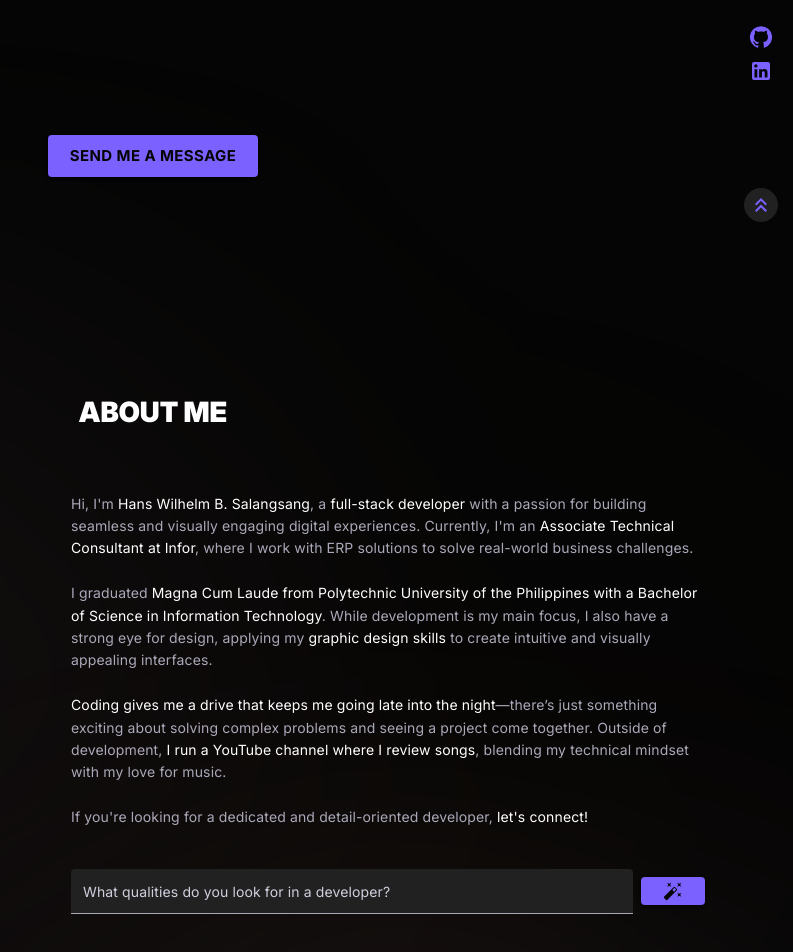
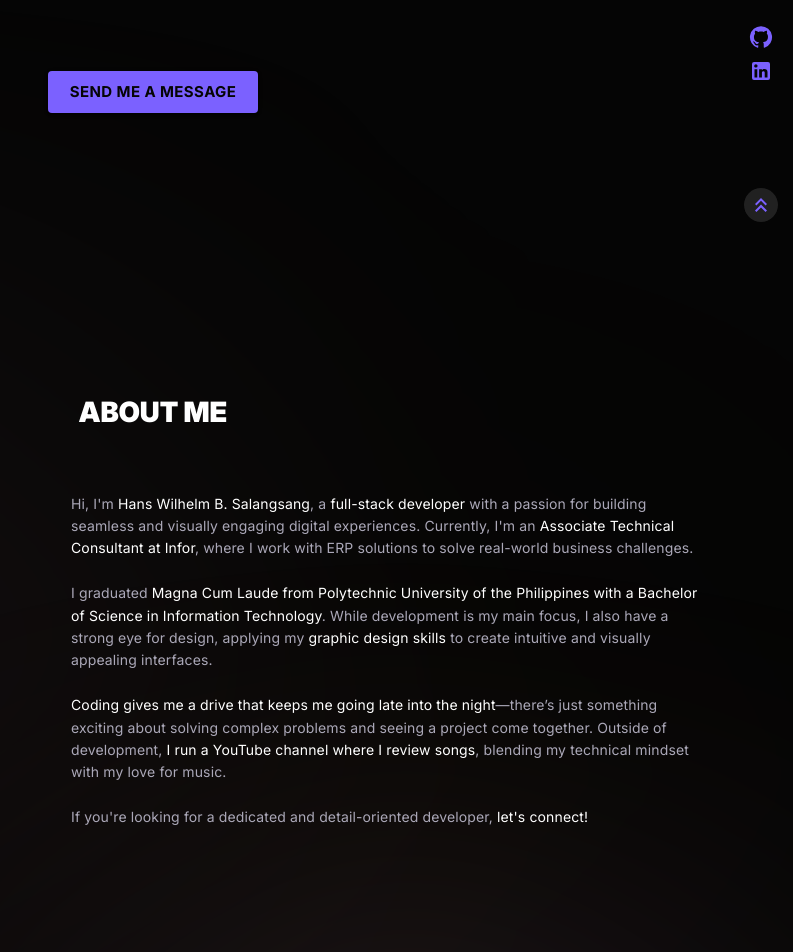
Before and after one commit to hans-salangsang/Web-Portfolio, a React (Create React App) app: page / in a window 1280 px wide. Shown: the part 540-1492 px from the top of the page, without its empty margins (487-1280 px from the left). Built offline with nearby package versions, Linux system fonts and the light colour scheme; no server answers.

Commit message:
removed characteristics input in About section

```diff
--- a/src/components/AboutMeSection.js
+++ b/src/components/AboutMeSection.js
@@ -166,11 +166,11 @@ function AboutMeSection({ Typography, onColorChange, Chip }, ref) {
               </Typography>
             </ScrollRevealAnimation>
 
-            <ScrollRevealAnimation spring={true} reveal={true} zIndex={2}>
+            {/* <ScrollRevealAnimation spring={true} reveal={true} zIndex={2}>
               <CharacteristicsInput
                 onInputSubmit={handleCharacteristicsSubmit}
               />
-            </ScrollRevealAnimation>
+            </ScrollRevealAnimation> */}
           </Grid>
         </Grid>
       </Grid>
--- a/src/components/LandingSection.js
+++ b/src/components/LandingSection.js
@@ -139,7 +139,7 @@ function LandingSection(
             item
             xs={12}
             sx={{
-              mt: "23vh",
+              mt: { xs: "15vh", xl: "25vh" },
               display: "flex",
               justifyContent: "center",
               alignItems: "center",
```
